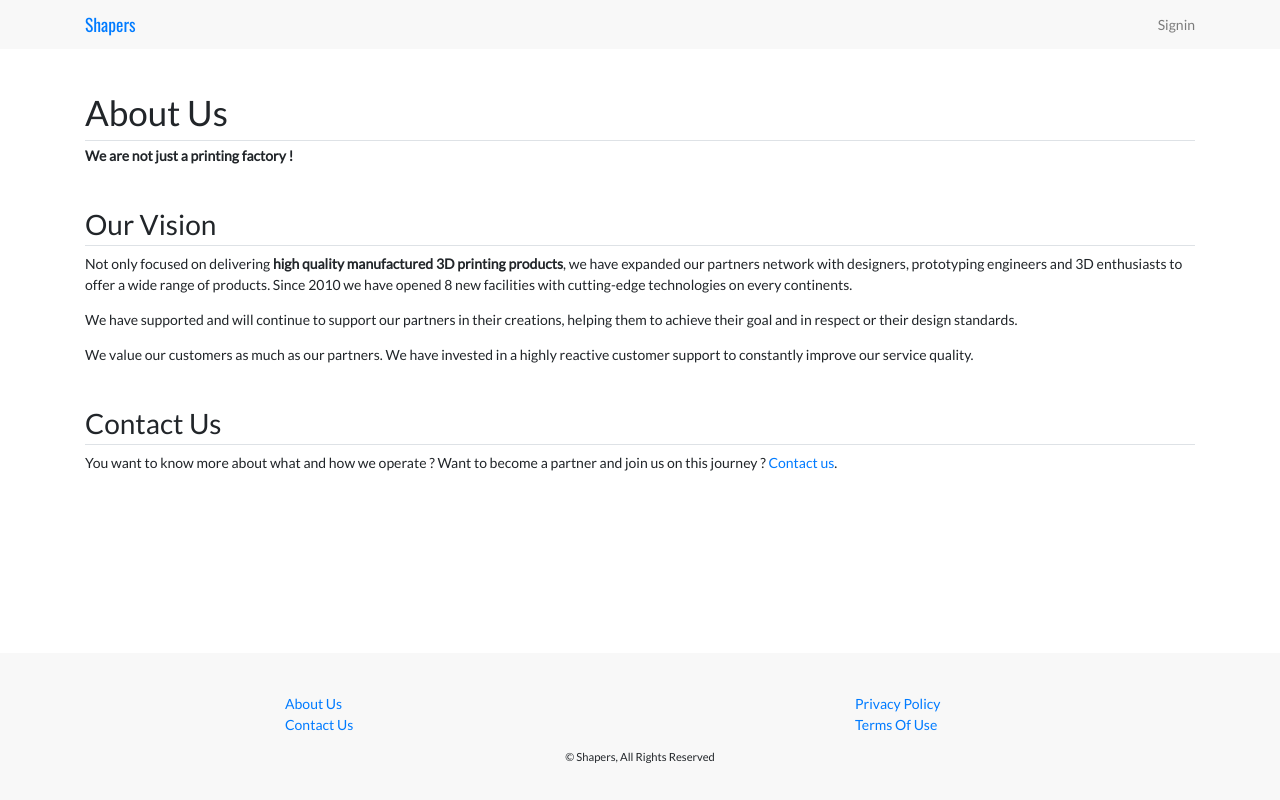
After one commit to ekairos/shapers, a Django app: page /about-us/ in a window 1280 px wide. The commit adds this page. Run offline with Django 3.2, Linux system fonts and the light colour scheme; some libraries are stand-ins or nearby versions.

Commit message:
Added About page; Updated home urls tests
updated footer link

```diff
--- /dev/null
+++ b/home/templates/home/about_us.html
@@ -0,0 +1,34 @@
+{% extends "base.html" %}
+
+{% block page_title %} - About Us{% endblock %}
+
+{% block content %}
+  <header class="container mt-5 mb-5">
+    <h1 class="border-bottom pb-2 mb-1">About Us</h1>
+    <p><strong>We are not just a printing factory !</strong></p>
+  </header>
+
+  <main class="container">
+    <section class="mb-5">
+      <h2 class="border-bottom pb-1">Our Vision</h2>
+      <p>Not only focused on delivering <strong>high quality manufactured 3D printing products</strong>, we have expanded
+        our partners network with designers, prototyping engineers and 3D enthusiasts to offer a wide range of products.
+        Since 2010 we have opened 8 new facilities with cutting-edge technologies on every continents.
+      </p>
+      <p>
+        We have supported and will continue to support our partners in their creations, helping them to achieve their
+        goal and in respect or their design standards.
+      </p>
+      <p>
+        We value our customers as much as our partners. We have invested in a highly reactive customer support to
+        constantly improve our service quality.
+      </p>
+    </section>
+
+    <section class="mb-5">
+      <h2 class="border-bottom pb-1">Contact Us</h2>
+      <p>You want to know more about what and how we operate ? Want to become a partner and join us on this journey ? <a href="#">Contact us</a>.
+      </p>
+    </section>
+  </main>
+{% endblock %}
--- a/home/urls.py
+++ b/home/urls.py
@@ -3,4 +3,5 @@ from . import views
 
 urlpatterns = [
     path('', views.home, name='home'),
+    path('about-us/', views.about_us, name='about_us'),
 ]
--- a/home/views.py
+++ b/home/views.py
@@ -5,3 +5,9 @@ def home(request):
     """View returning Home page"""
 
     return render(request, 'home/index.html')
+
+
+def about_us(request):
+    """View returning About Us page"""
+
+    return render(request, 'home/about_us.html')
--- a/templates/includes/main_footer.html
+++ b/templates/includes/main_footer.html
@@ -5,7 +5,7 @@
       <!-- Contact & Support -->
       <div class="col-4 offset-2 offset-md-2">
         <ul>
-          <li><a href="#">About Us</a></li>
+          <li><a href="{% url 'about_us' %}">About Us</a></li>
           <li><a href="#">Contact Us</a></li>
         </ul>
       </div>
```
Also changed, not shown: home/tests/test_urls.py (+7 -0 lines).
